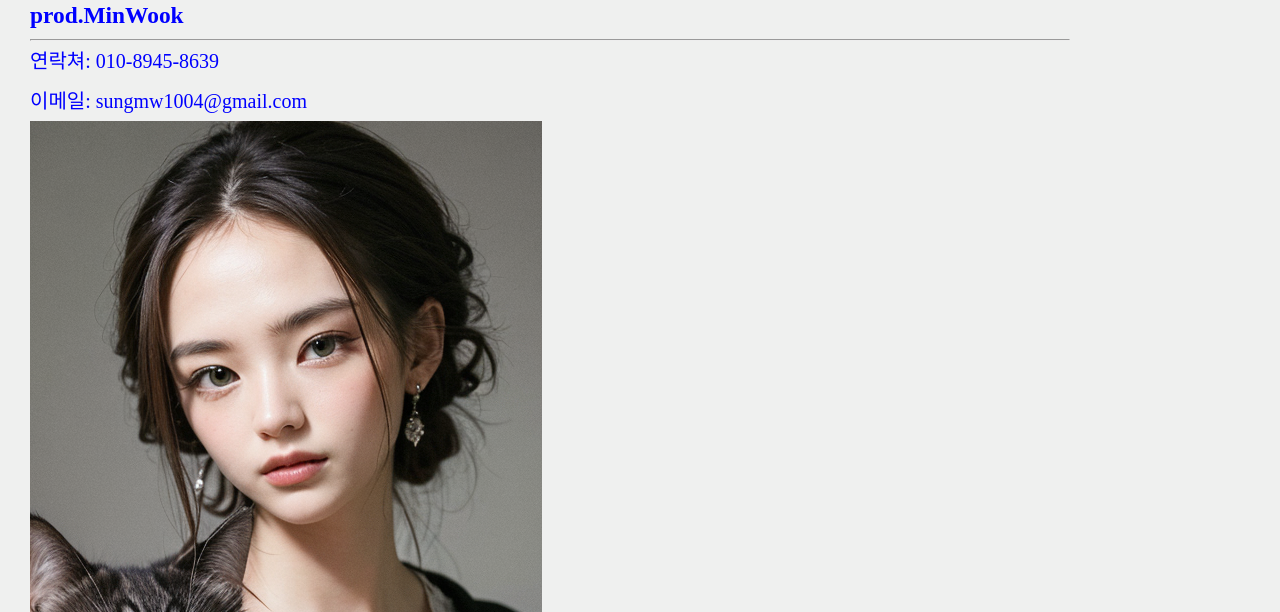
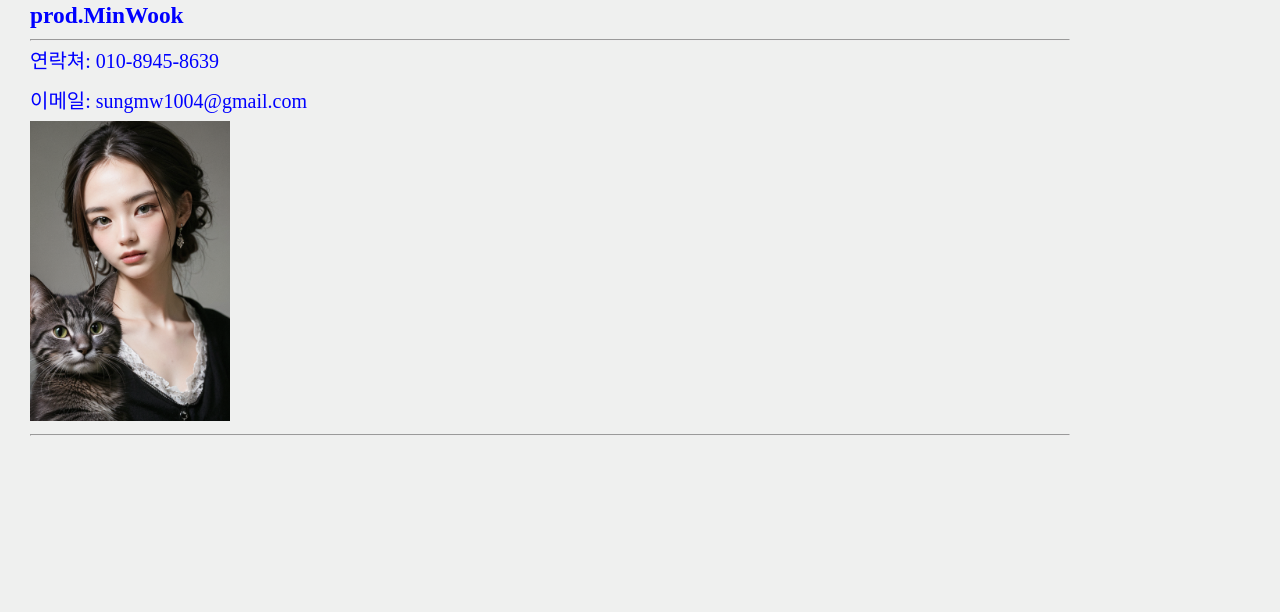
Before and after one commit to WWWWWK2/wwwwwk2, a plain HTML site: page contact.html in a window 1280 px wide. Shown: the part 188-800 px from the top of the page. Drawn offline with Linux system fonts and the light colour scheme.

Commit message:
first commit

```diff
--- a/contact.html
+++ b/contact.html
@@ -34,7 +34,7 @@
         <hr />
         <p>연락쳐: 010-8945-8639</p>
         <p>이메일: sungmw1004@gmail.com</p>
-        <img src="image/cat.png" alt="it's my girl friend">
+        <img class="gf"  src="image/cat.png" alt="it's my girl friend">
         <hr />
         <br />
         <div>
--- a/style.css
+++ b/style.css
@@ -94,3 +94,7 @@ button:hover {
   color: red;
   background-color: cornflowerblue;
 }
+
+.gf {
+  height: 300px;
+}
```
Also changed, not shown: about.html (+1 -1 lines), index.html (+1 -1 lines).
